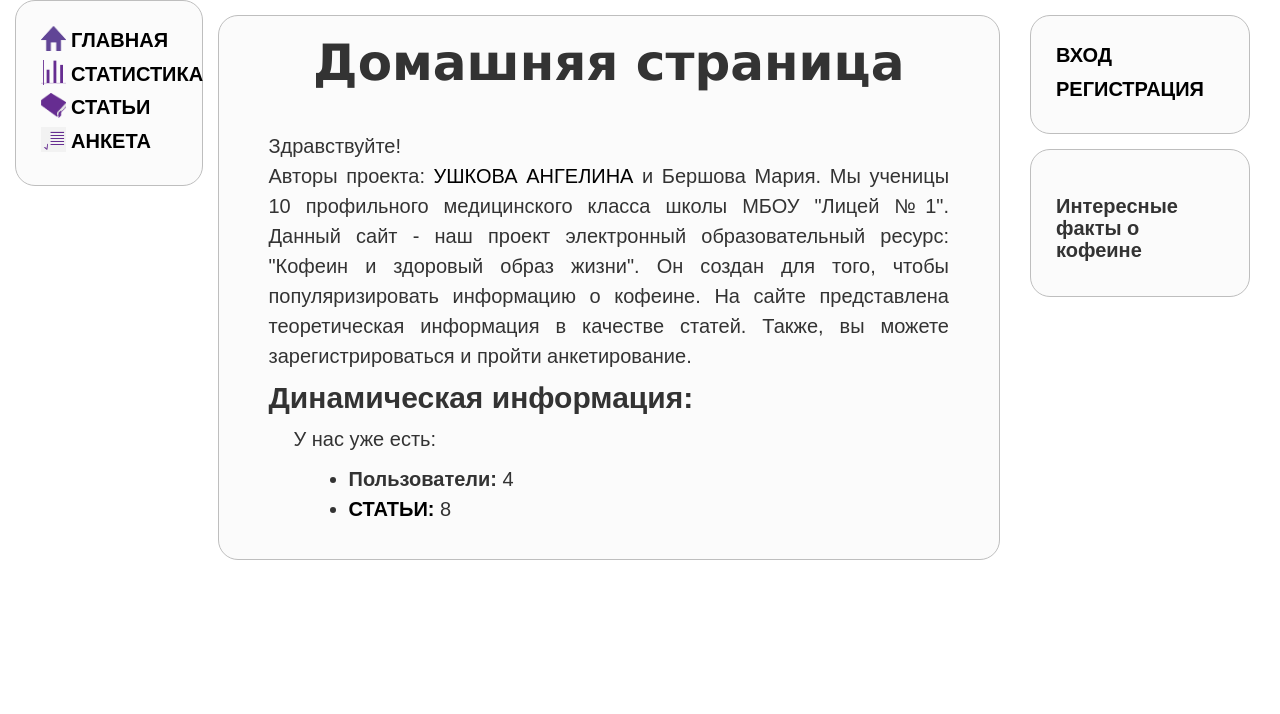
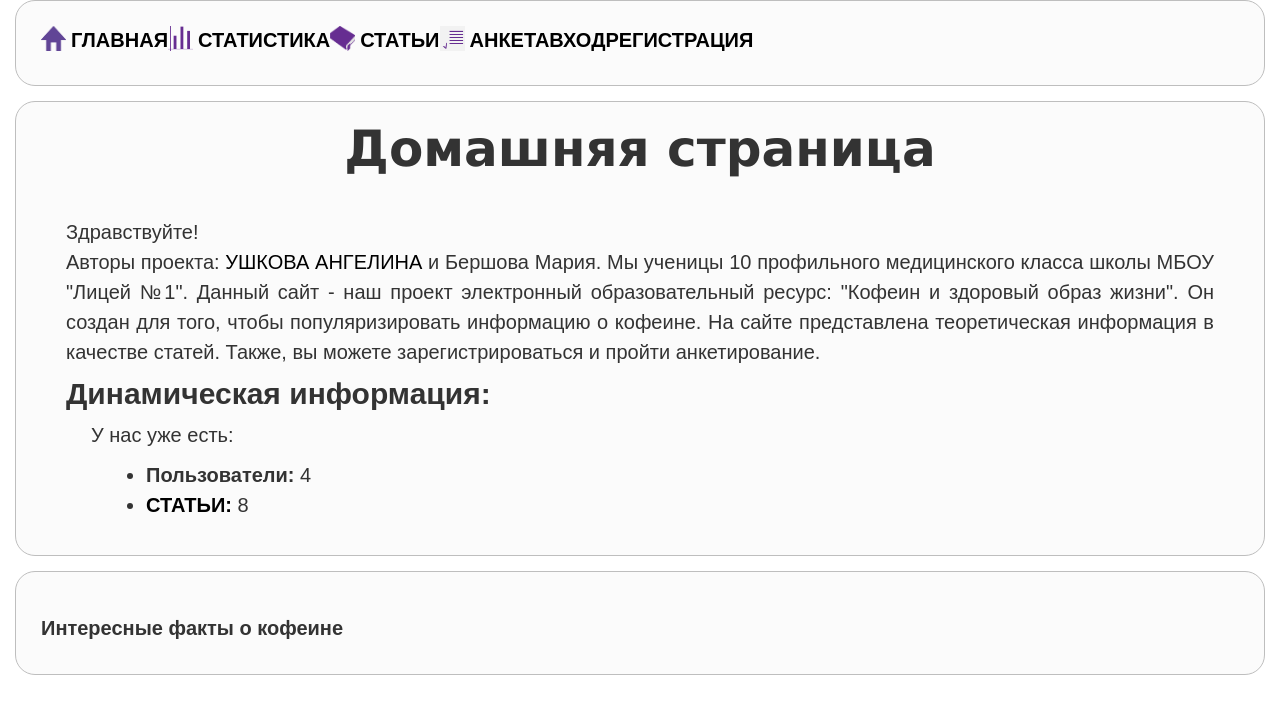
Before and after one commit to Moria-Mel/Caffeine, a Django app: page /caffeine/ in a window 1280 px wide. Shown: the top 714 px of the page. Run offline with Django 3.2, Linux system fonts and the light colour scheme; data comes from the database, SQL or seed files in the repository; some libraries are stand-ins or nearby versions.

Commit message:
from column to row

```diff
--- a/caffeine/catalog/static/css/styles.css
+++ b/caffeine/catalog/static/css/styles.css
@@ -204,6 +204,7 @@ hr {
 }
 .container {
     display: flex;
+    flex-direction: column;
     margin: 0px;
     width: 100%;
 }
@@ -227,7 +228,7 @@ hr {
 
 .container-col {
     display: flex;
-    flex-direction: column;
+    flex-direction: row;
     margin: 0px;
 }
 
--- a/caffeine/templates/base_generic.html
+++ b/caffeine/templates/base_generic.html
@@ -21,30 +21,31 @@
 <body>
 <div class="container">
 
-  <div class="first-col">
+  <div>
     {% block sidebar %}
       <div class="style container-col">
           <div class="link1"><img class="icon" src="{% static 'img/home.png' %}"><a class="letters_sb" href="{% url 'index' %}">Главная</a></div>
           <div class="link1"><img class="icon" src="{% static 'img/stat.png' %}"><a class="letters_sb" href="{% url 'statistic' %}">Статистика</a></div>
           <div class="link1"><img class="icon" src="{% static 'img/book.png' %}"><a class="letters_sb" href="{% url 'articles' %}">Статьи</a></div>
           <div class="link1"><img class="icon" src="{% static 'img/anketa.png' %}"><a class="letters_sb" href="{% url 'questionary' %}">Анкета</a></div>
-
-  </div>
-    {% endblock %}
-</div>
-      <div class="second-col">
-      {% block content %}{% endblock %}
-
-      </div>
-      <div class="third-col">
-      <div class="style"> {% if user.is_authenticated %}
+          {% if user.is_authenticated %}
           <dd class="letters_sb">Пользователь: {{ user.get_username }}</dd>
           <dd class="letters_sb"><a href="{% url 'logout'%}?next={{request.path}}">Выход</a></dd>
           {% else %}
           <dd class="letters_sb"><a href="{% url 'login'%}?next={{request.path}}">Вход</a></dd>
           <dd class="letters_sb"><a href="{% url 'registration' %}">Регистрация</a></dd>{% endif %}
 
-      </div><div class="style"> {% block right-col %}{% endblock %}</div></div>
+      </div>
+
+  </div>
+    {% endblock %}
+</div>
+      <div>
+      {% block content %}{% endblock %}
+
+      </div>
+      <div>
+      <div class="style"> {% block right-col %}{% endblock %}</div></div>
 
   </div>
 </body>
--- a/caffeine/templates/index.html
+++ b/caffeine/templates/index.html
@@ -35,3 +35,7 @@
 <footer>
 <p>Контактная информация</p>
 </footer>
+
+<footer>
+<p>Контактная информация</p>
+</footer>
```
